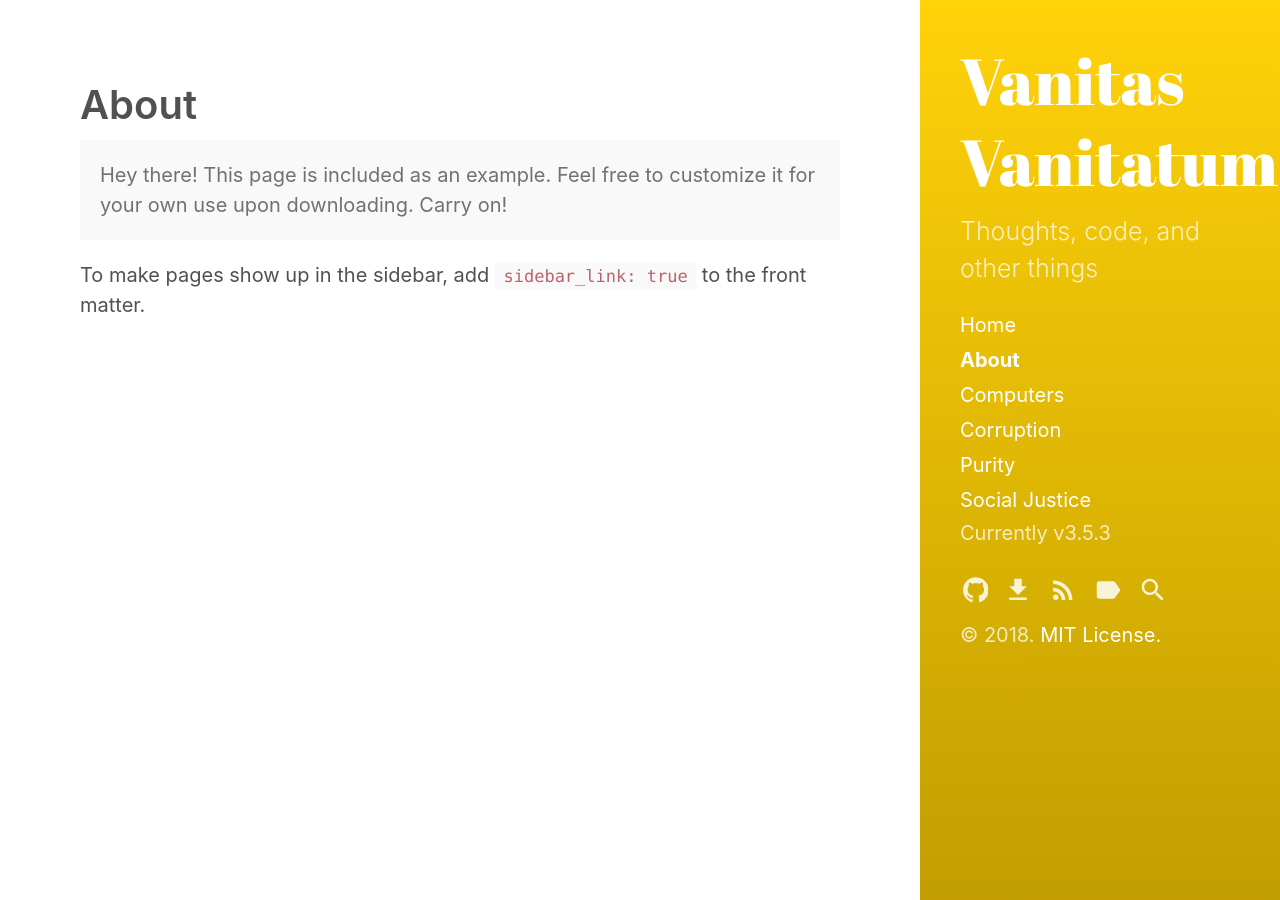
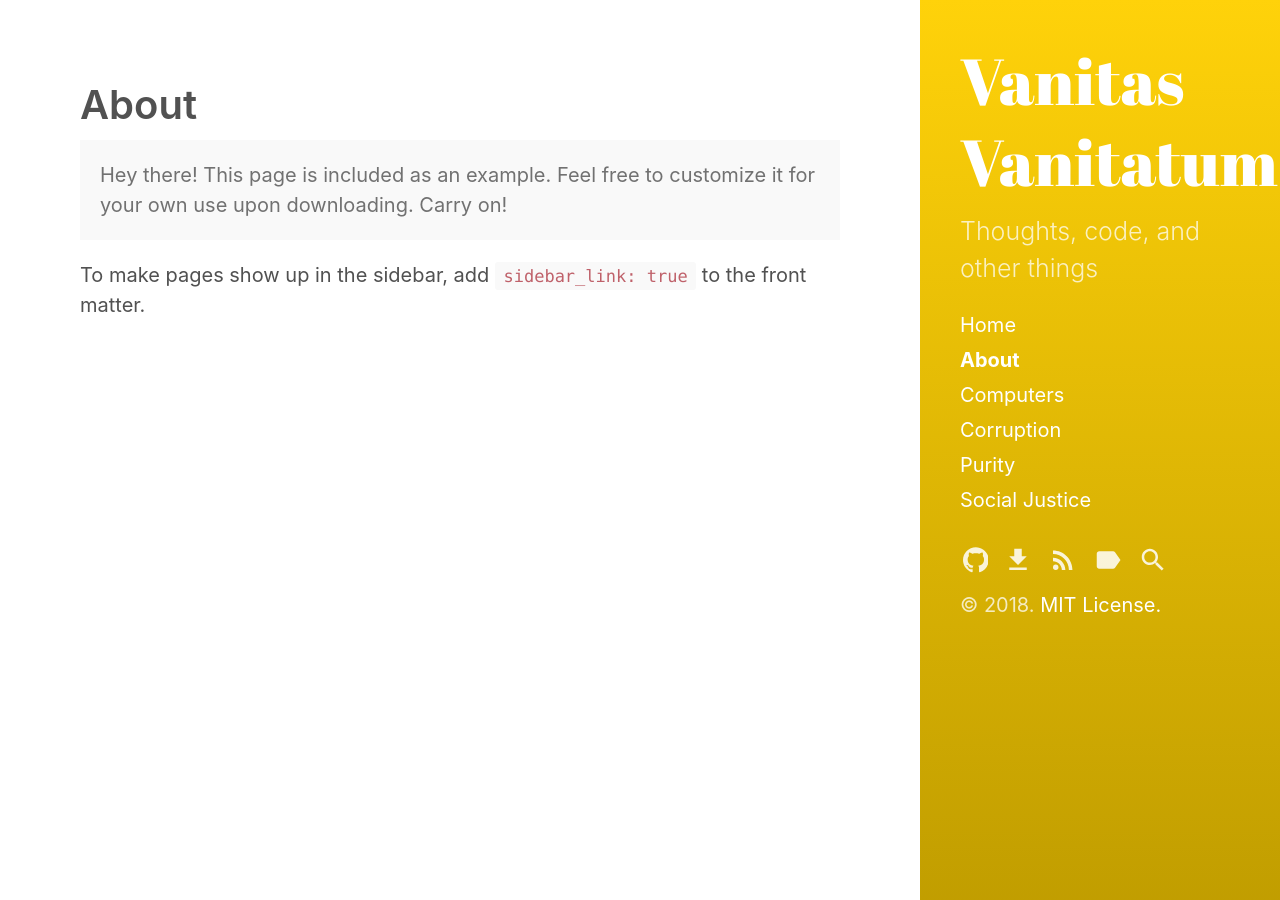
Before and after one commit to VanitasVanitatum/VanitasVanitatum.github.io, a Jekyll site: the page built from about.md, in a window 1280 px wide. Built offline with Jekyll 4.4.1, drawn with Linux system fonts in a browser that asks for light colours.

Commit message:
Trim Version from sidebar

```diff
--- a/_config.yml
+++ b/_config.yml
@@ -27,7 +27,7 @@ plugins:
   - jekyll-paginate
 
 # Custom vars
-version:            3.5.3
+version:
 sidebar_home_link:  true
 # sidebar_blog_link:  '/blog'   # By default, your home page is your blog
                                 # page. If you change your paginate_path,
```
Also changed, not shown: about.md (renamed from category/about.md).
